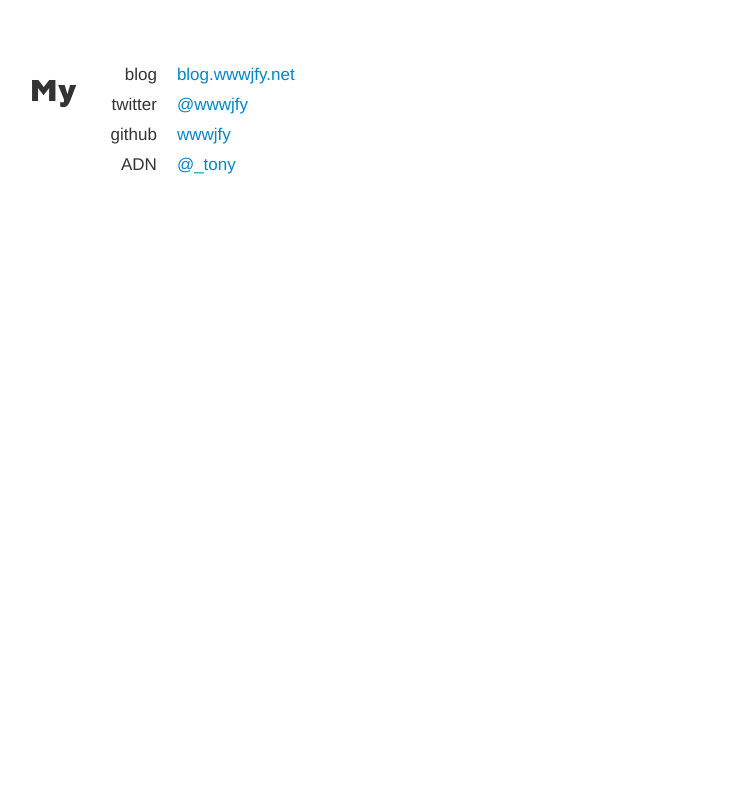
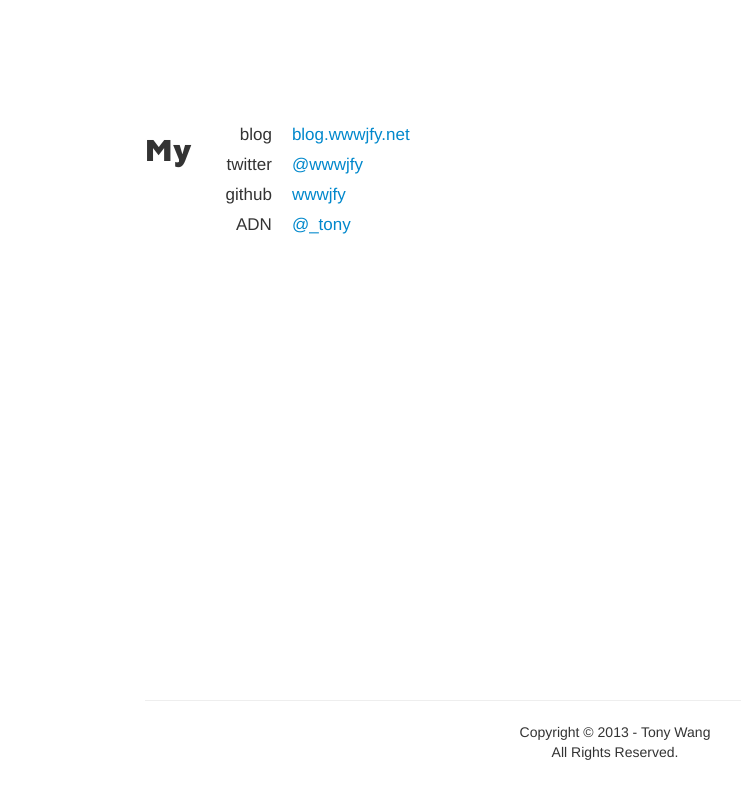
Before and after one commit to wwwjfy/wwwjfy.net, a plain HTML site: page index.html in a window 1280 px wide. Shown: the whole page, without its empty margins (25-766 px from the left). Drawn offline with nearby package versions, Linux system fonts and the light colour scheme.

Commit message:
polishment

```diff
--- a/css/main.css
+++ b/css/main.css
@@ -1,3 +1,19 @@
+html,
+body {
+    height: 100%;
+}
+
+#wrap {
+    min-height: 100%;
+    height: auto !important;
+    height: 100%;
+    margin: 0 auto -120px;
+}
+
+#wrap .container {
+    padding-top: 120px;
+}
+
 #my {
     float: left;
     font-family: 'Maven Pro', sans-serif;
@@ -19,3 +35,15 @@
     text-align: right;
     padding-right: 20px;
 }
+
+#push {
+    height: 60px;
+}
+
+#footer {
+    height: 60px;
+}
+
+#footer {
+    text-align: center;
+}
--- a/index.html
+++ b/index.html
@@ -3,18 +3,11 @@
     <head>
         <meta charset="utf-8">
         <meta http-equiv="X-UA-Compatible" content="IE=edge,chrome=1">
-        <title></title>
+        <title>wwwjfy</title>
         <meta name="description" content="">
         <meta name="viewport" content="width=device-width">
 
         <link rel="stylesheet" href="css/bootstrap.min.css">
-        <style>
-            body {
-                padding-top: 60px;
-                padding-bottom: 40px;
-            }
-        </style>
-        <link rel="stylesheet" href="css/bootstrap-responsive.min.css">
         <link rel="stylesheet" href="css/main.css">
         <link href='http://fonts.googleapis.com/css?family=Maven+Pro:900' rel='stylesheet' type='text/css'>
 
@@ -25,8 +18,8 @@
             <p class="chromeframe">You are using an <strong>outdated</strong> browser. Please <a href="http://browsehappy.com/">upgrade your browser</a> or <a href="http://www.google.com/chromeframe/?redirect=true">activate Google Chrome Frame</a> to improve your experience.</p>
         <![endif]-->
 
-        <div class="container">
-            <div>
+        <div id="wrap">
+            <div class="container">
                 <div id="my">
                     <h2>My</h2>
                 </div>
@@ -39,7 +32,16 @@
                     </ul>
                 </div>
             </div>
-        </div> <!-- /container -->
+            <div id="push"></div>
+        </div>
+        <div id="footer">
+            <div class="container">
+                <hr />
+                Copyright &copy; 2013 - Tony Wang
+                <br />
+                All Rights Reserved.
+            </div>
+        </div>
 
         <script src="//ajax.googleapis.com/ajax/libs/jquery/1.9.1/jquery.min.js"></script>
         <script>window.jQuery || document.write('<script src="js/vendor/jquery-1.9.1.min.js"><\/script>')</script>
```
